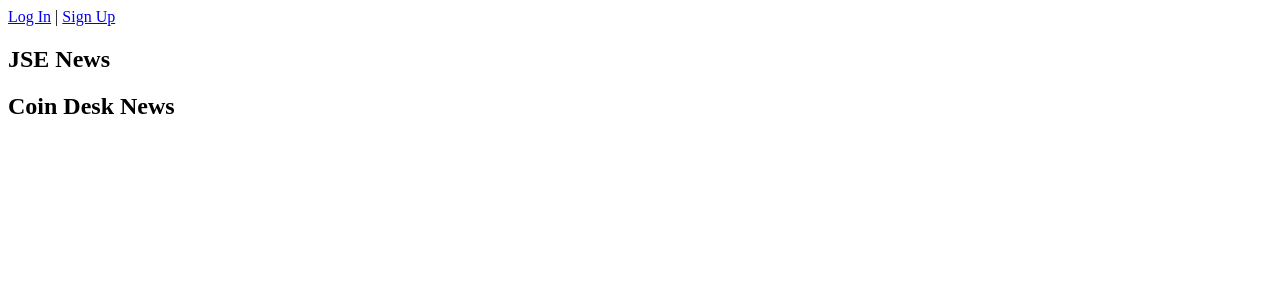
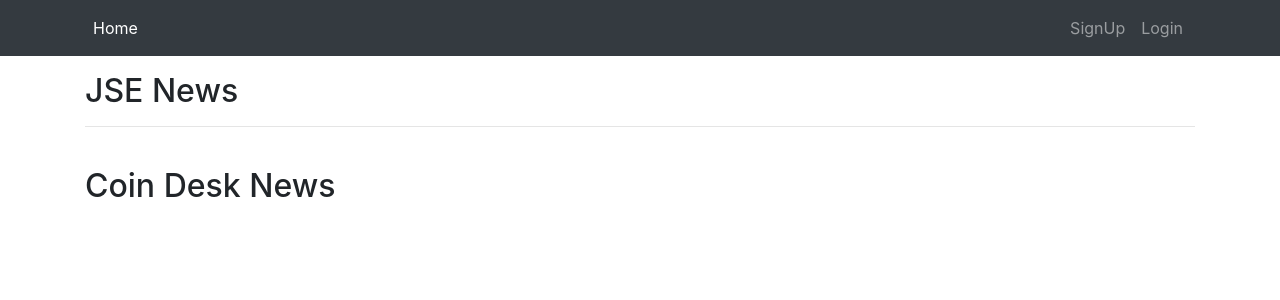
Before and after one commit to PairedProject/content_curation_project, a Django app: page / in a window 1280 px wide. Shown: the top 300 px of the page. Run offline with Django 3.2, Linux system fonts and the light colour scheme; data that the repository does not hold is empty; some libraries are stand-ins or nearby versions.

Commit message:
Added bootstrap4 for styling and a Navbar for navigation.

```diff
--- a/src/pages/views.py
+++ b/src/pages/views.py
@@ -7,18 +7,19 @@ from stocks.models import Stocks
 from crypto.models import Crypto
 from .forms import TickerForm, CryptoTickerForm
 
-""" Import get_stories() from scrap_JSE.py in web_scraping app"""
+# Import get_stories() from scrap_JSE.py in web_scraping app.
 from web_scraping.scrap_JSE import get_stories
 from web_scraping.coin_desk import crypto_news
 
-""" Define home_page_view as a function based view. """
+
 def home_page_view(request):
+	""" Define home_page_view as a function based view. """
 
-	""" Set the variable jse_articles to the output of the function get_stories(). """
+	# Set the variable jse_articles to the output of the function get_stories().
 	jse_articles = get_stories()
 	coindesk_articles = crypto_news()
 
-	""" Add the jse_articles variable to the views context dictionary for use in the template. """
+	# Add the jse_articles variable to the views context dictionary for use in the template.
 	context = {
 		'jse_articles' : jse_articles,
 		'coindesk_articles': coindesk_articles,
@@ -27,28 +28,29 @@ def home_page_view(request):
 
 
 
+def index_view(request):
+	"""
+	Define user logged in page where they are able to add tickers to their portfolio and view displayed
+	information for those tickers.
+	"""
 
-
-""" Define user logged in page."""
-def index_view(request):
-
-	""" Create blank form instances. """
+	# Create blank form instances.
 	form = TickerForm()
 	crypto_form = CryptoTickerForm()
 
-	""" Check if the request method == POST """
+	# Check if the request method == POST
 	if request.method == 'POST':
 		post_data = request.POST or None
-		""" Check that ther is data on the request """
+		# Check that ther is data on the request.
 		if post_data != None:
-			""" Check if the user enters data and the stock ticker form. """
+			# Check if the user enters data and the stock ticker form.
 			if request.POST.get("form_type") == 'stock_form':
 				form = TickerForm(request.POST)
-				""" Check if form is valid. """
+				# Check if form is valid.
 				if form.is_valid():
-					""" Get the 'ticker' value from the form and store it the ticker variable. """
+					# Get the 'ticker' value from the form and store it the ticker variable.
 					ticker = form.cleaned_data.get('ticker')
-					# If the variable ticker exists in the users portfolio send error message. """
+					# If the variable ticker exists in the users portfolio send error message.
 					try:
 						if request.user.stocks_set.get(ticker=ticker) != None:
 							messages.info(request, 'Stock ticker already exists in portfolio.')
@@ -112,24 +114,18 @@ def index_view(request):
 
 
 
-	""" Call a list of the users stocks and store it to be passed into the context. """
+	#Call a list of the users stocks and store it to be passed into the context.
 	stock_list = request.user.stocks_set.all()
 	crypto_list = request.user.crypto_set.all()
 
-	""" Initialse dictionaries to store meta data and price data. """
+	# Initialse dictionaries to store meta data and price data.
 	stock_metadata_dict = {}
 	stock_price_data_dict = {}
 
 	crypto_metadata_dict = {}
 	crypto_price_data_dict = {}
 
-	tob_data = {}
-
-	"""
-
-	Loop through users stock and crypto portfolios and add meta and price data to respective dictionaries.
-
-	"""
+	# Loop through users stock and crypto portfolios and add meta and price data to respective dictionaries.
 
 	# Only do this the first time the user logs into the site.
 	if request.session.get('meta_data') == None:
@@ -150,7 +146,7 @@ def index_view(request):
 			if len(crypto_price_data_dict[crypto.crypto_ticker]) == 0:
 				crypto_price_data_dict[crypto.crypto_ticker] = [{'topOfBookData':[{'lastPrice':'No Data'}]}]
 
-		""" Set session variables for meta and price data to be used throughout site. """
+		# Set session variables for meta and price data to be used throughout site.
 		request.session['meta_data'] = stock_metadata_dict
 		request.session['price_data'] = stock_price_data_dict
 
--- a/src/templates/base.html
+++ b/src/templates/base.html
@@ -1,14 +1,23 @@
 <!DOCTYPE html>
 
 <html>
+
 	<head>
 		<meta charset="utf-8">
 		<title>Paired Project</title>
+		{% include 'base/css.html' %}
 	</head>
+
 	<body>
-		<main>
-			{% block content %}
-			{% endblock content %}
-		</main>
+
+		{% include 'base/navbar.html' %}
+
+		<div class='container'>
+			<main>
+				{% block content %}
+				{% endblock content %}
+			</main>
+		</div>
+
 	</body>
 </html>
--- /dev/null
+++ b/src/templates/base/css.html
@@ -0,0 +1,4 @@
+{% load static %}
+
+<!-- Bootstrap CSS -->
+<link rel="stylesheet" href="https://stackpath.bootstrapcdn.com/bootstrap/4.5.0/css/bootstrap.min.css" integrity="sha384-9aIt2nRpC12Uk9gS9baDl411NQApFmC26EwAOH8WgZl5MYYxFfc+NcPb1dKGj7Sk" crossorigin="anonymous">
--- /dev/null
+++ b/src/templates/base/navbar.html
@@ -0,0 +1,54 @@
+{% url 'pages:home' as home_url %}
+{% url 'pages:index' as index_url %}
+{% url 'login' as login_url %}
+{% url 'logout' as logout_url %}
+{% url 'signup' as signup_url %}
+
+
+<nav class="navbar navbar-expand-md navbar-dark bg-dark mb-3">
+  <div class='container'>
+
+  <!-- <button class="navbar-toggler" type="button" data-toggle="collapse" data-target="#navbarSupportedContent" aria-controls="navbarSupportedContent" aria-expanded="false" aria-label="Toggle navigation">
+    <span class="navbar-toggler-icon"></span>
+  </button> -->
+
+    <div class="collapse navbar-collapse mr-1" id="navbarSupportedContent">
+      <ul class="navbar-nav">
+        <li class="nav-item {% if request.path == home_url %} active {% endif %}">
+          <a class="nav-link" href="{{ home_url }}">Home <span class="sr-only">(current)</span></a>
+        </li>
+      </ul>
+
+    {% if request.user.is_authenticated %}
+      <ul class="navbar-nav">
+        <li class="nav-item {% if request.path == index_url %} active {% endif %}">
+          <a class="nav-link" href="{{ index_url }}">My Portfolio</a>
+        </li>
+      </ul>
+    </div>
+
+    <div class="collapse navbar-collapse" id="navbarSupportedContent">
+      <ul class="navbar-nav ml-auto">
+        <button type="button" class="btn btn-success">
+          <li class="nav-item {% if request.path == logout_url %} active {% endif %}">
+            <a class="nav-link" href="{{ logout_url }}">Logout</a>
+          </li>
+        </button>
+      </ul>
+    </div>
+
+
+    {% else %}
+    <div class="collapse navbar-collapse" id="navbarSupportedContent">
+      <ul class="navbar-nav ml-auto">
+        <li class="nav-item {% if request.path == signup_url %} active {% endif %}">
+          <a class="nav-link" href="{{ register_url }}">SignUp</a>
+        </li>
+        <li class="nav-item {% if request.path == login_url %} active {% endif %}">
+          <a class="nav-link" href="{{ login_url }}">Login</a>
+        </li>
+      </ul>
+    </div>
+    {% endif %}
+  </div>
+</nav>
--- a/src/templates/crypto_detail.html
+++ b/src/templates/crypto_detail.html
@@ -11,7 +11,10 @@
 <br>
 <b>Base Currency:</b> {{ price_data.0.baseCurrency}}
 <br>
-<a href="{% url 'pages:crypto-delete' crypto_ticker=instance.crypto_ticker %}"><button type=button>DELETE <b>{{ instance.ticker }}</b> from portfolio?</button></a>
+
+<a class="btn btn-primary" href="{% url 'pages:crypto-delete' crypto_ticker=instance.crypto_ticker %}" role="button">	DELETE <b>{{ instance.ticker }}</b> from portfolio?
+</a>
+
 <hr>
 <!-- {{ instance }} -->
 <br>
--- a/src/templates/home.html
+++ b/src/templates/home.html
@@ -5,11 +5,6 @@
 {% endblock title %}
 
 {% block content %}
-
-<div>
-	<a href="{% url 'login' %}">Log In</a> |
-	<a href="{% url 'signup' %}">Sign Up</a>
-</div>
 
 <h2>JSE News</h2>
 
@@ -21,29 +16,17 @@
 	<!-- <img src ="{{item.Image}}"> -->
 {% endfor %}
 
+<hr>
+<br>
+
 <h2>Coin Desk News</h2>
 
 {% for item in coindesk_articles %}
 	<h3><a href="{{ item.Link }}" target="_blank" rel="noopener noreferrer">{{ item.Headline }}</a></h3>
 	<br>
-{{item.Text}}
+	{{item.Text}}
+
 {% endfor %}
 
 
-{% comment %}
-<!-- <ul>
-
-{% for item in jse_articles %}
-	<h3>{{ item.Headline }}</h3>
-	<br><a href="{link}">{{ item.Link }}</a><br>
-	{{item.Text}}
-	<img src ="{{item.Image}}">
-
-
-{% endfor %}
-
-</ul> -->
-{% endcomment %}
-
-
 {% endblock content %}
--- a/src/templates/index.html
+++ b/src/templates/index.html
@@ -1,14 +1,12 @@
 {% extends 'base.html' %}
 
 {% block content %}
-
-<h1>Users Logged In Page</h1>
 
 	<!-- Check if user is logged in -->
 	{% if user.is_authenticated %}
 
 		<!-- Greet the user -->
-		Hi {{ user.username }}!
+		<h2>Hi {{ user.username }}!</h2>
 		<br>
 		<!-- Create form for adding a stock to your portfolio -->
 		<h4>Add a stock ticker to your portfolio:</h4>
@@ -72,8 +70,6 @@
 			<!-- {{ tob_data }} -->
 		{% endif %}
 
-		<p><a href="{% url 'logout' %}">Log Out</a></p>
-
 <!-- 	If the user is not logged in display Login / Signup links -->
 	{% else %}
 		<p>You are not logged in</p>
--- a/src/templates/stock_detail.html
+++ b/src/templates/stock_detail.html
@@ -5,7 +5,9 @@
 <!-- Display stock details -->
 <h1>{{ instance.ticker }} - {{ instance.name }} - ${{ instance.high }}</h1>
 <!-- Link to confirm delete page for that stock instance -->
-<a href="{% url 'pages:stock-delete' ticker=instance.ticker %}"><button type=button>DELETE <b>{{ instance.ticker }}</b> from portfolio?</button></a>
+<a class="btn btn-primary" href="{% url 'pages:stock-delete' ticker=instance.ticker %}" role="button">
+	DELETE <b>{{ instance.ticker }}</b> from portfolio?
+</a>
 
 <hr>
 
```
Also changed, not shown: src/db.sqlite3.
